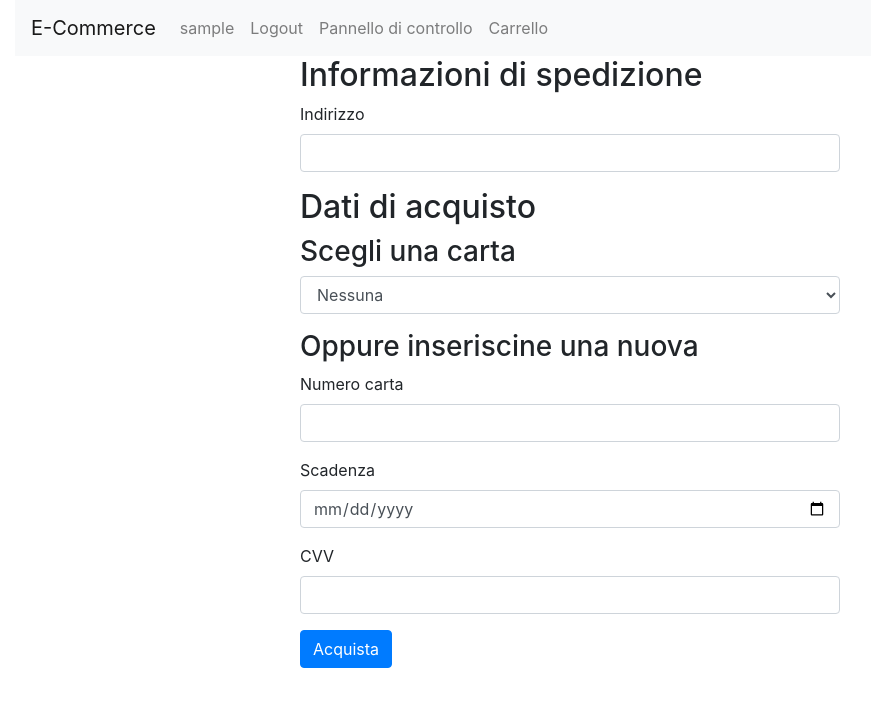
After one commit to MirkoMolteni/E-Commerce, a PHP site: page /acquista.php in a window 1280 px wide. The commit adds this page. Shown: the top 707 px of the page, without its empty margins (70-941 px from the left). Run offline with PHP 8.4, Linux system fonts and the light colour scheme; the visitor is signed in with stand-in values (Sample User, id 1); data comes from the database, SQL or seed files in the repository; both versions use the stored data as it was after the commit.

Commit message:
Aggiunto l'acquisto del carrello

```diff
--- /dev/null
+++ b/acquista.php
@@ -0,0 +1,67 @@
+<?php
+session_start();
+include "connection.php";
+include "navBar.php";
+?>
+<!DOCTYPE html>
+<html lang="en">
+
+<head>
+    <meta charset="UTF-8">
+    <meta name="viewport" content="width=device-width, initial-scale=1.0">
+    <title>Acquista</title>
+    <link rel="stylesheet" href="https://stackpath.bootstrapcdn.com/bootstrap/4.5.2/css/bootstrap.min.css">
+    <script src="https://code.jquery.com/jquery-3.5.1.slim.min.js"></script>
+</head>
+
+<body>
+    <?php
+    $navBar = new navBar();
+    $navBar->getRender();
+    ?>
+    <div class="container">
+        <div class="row justify-content-center">
+            <div class="col-md-6">
+                <form action="chkAcquisto.php" method="post">
+                    <h2>Informazioni di spedizione</h2>
+                    <div class="form-group">
+                        <label for="indirizzo">Indirizzo</label>
+                        <input type="text" id="indirizzo" name="indirizzo" class="form-control" required>
+                    </div>
+
+                    <h2>Dati di acquisto</h2>
+                    <h3>Scegli una carta</h3>
+                    <?php
+                    $query = "SELECT * FROM pagamento WHERE idUtente = " . $_SESSION['id'];
+                    $result = $conn->query($query);
+                    echo "<div class='form-group'>";
+                    echo "<select name='carta' class='form-control'>";
+                    echo "<option value=''>Nessuna</option>";
+                    while ($row = $result->fetch_assoc()) {
+                        echo "<option value='" . $row['ID'] . "'>" . $row['NumeroCarta'] . "</option>";
+                    }
+                    echo "</select>";
+                    echo "</div>";
+                    ?>
+                    <h3>Oppure inseriscine una nuova</h3>
+                    <div class="form-group">
+                        <label for="numeroCarta">Numero carta</label>
+                        <input type="text" id="numeroCarta" name="numeroCarta" class="form-control">
+                    </div>
+                    <div class="form-group">
+                        <label for="scadenza">Scadenza</label>
+                        <input type="date" id="scadenza" name="scadenza" class="form-control">
+                    </div>
+                    <div class="form-group">
+                        <label for="cvv">CVV</label>
+                        <input type="text" id="cvv" name="cvv" class="form-control">
+                    </div>
+
+                    <button type="submit" class="btn btn-primary">Acquista</button>
+                </form>
+            </div>
+        </div>
+    </div>
+</body>
+
+</html>
--- a/addProdotto.php
+++ b/addProdotto.php
@@ -5,7 +5,7 @@ include 'config.php';
 $idUser = $_SESSION['id'];
 $idProdotto = $_POST['idProdotto'];
 $quantita = $_POST['quantita'];
-$sql = "SELECT ID FROM " . $prefix . "carrello WHERE idUtente = $idUser";
+$sql = "SELECT ID FROM " . $prefix . "carrello WHERE idUtente = $idUser AND Acquistato = 0";
 $result = $conn->query($sql);
 
 if ($result->num_rows > 0) {
--- a/index.php
+++ b/index.php
@@ -1,5 +1,8 @@
 <?php
 session_start();
+if(isset($_GET['error'])) {
+    echo "<script>alert('".$_GET["error"]."');</script>";
+}
 ?>
 <!DOCTYPE html>
 <html lang="en">
```
Also changed, not shown: carrello.php (+11 -2 lines), chkAcquisto.php (added, +31 -0 lines), db_ecommerce.sql (+28 -10 lines).
